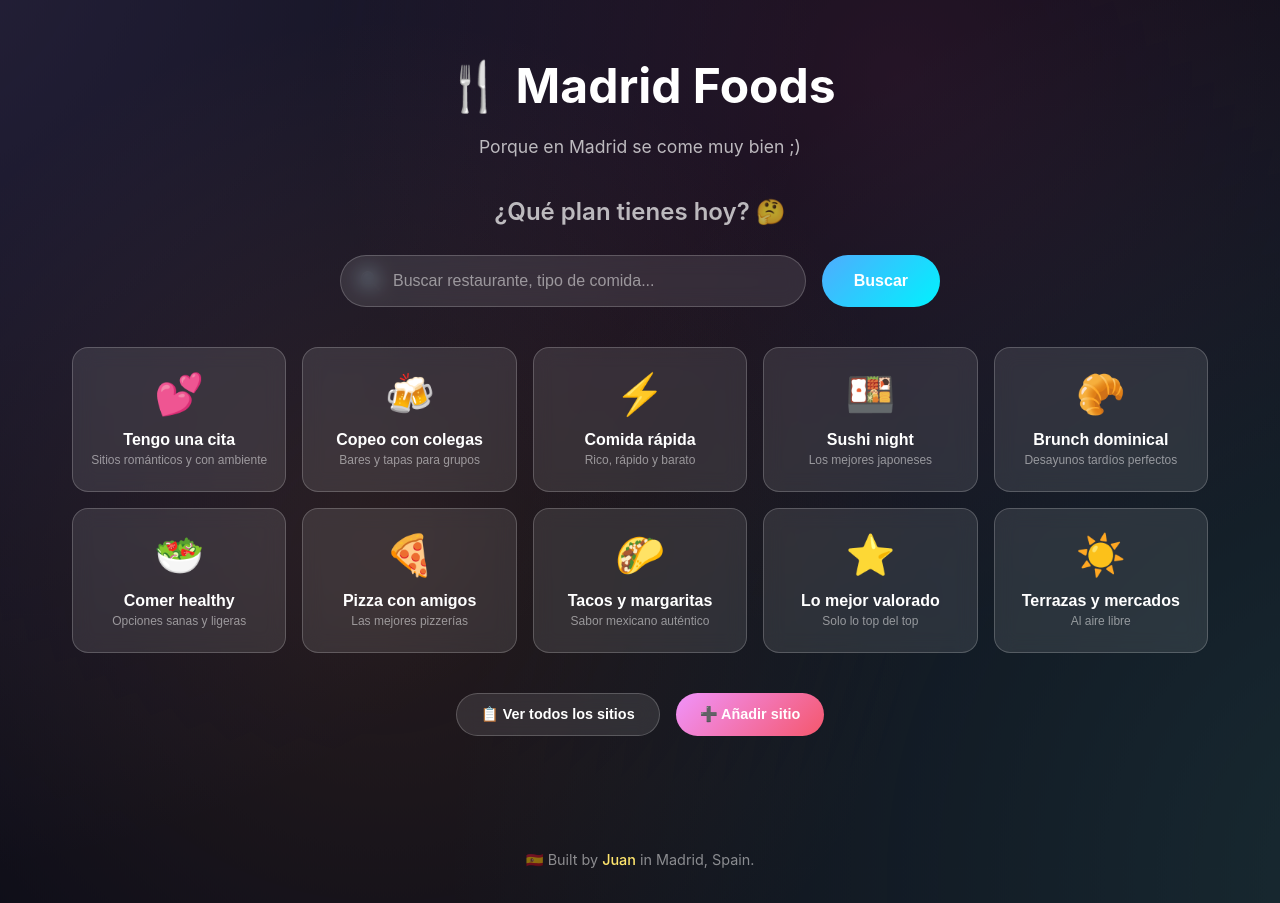
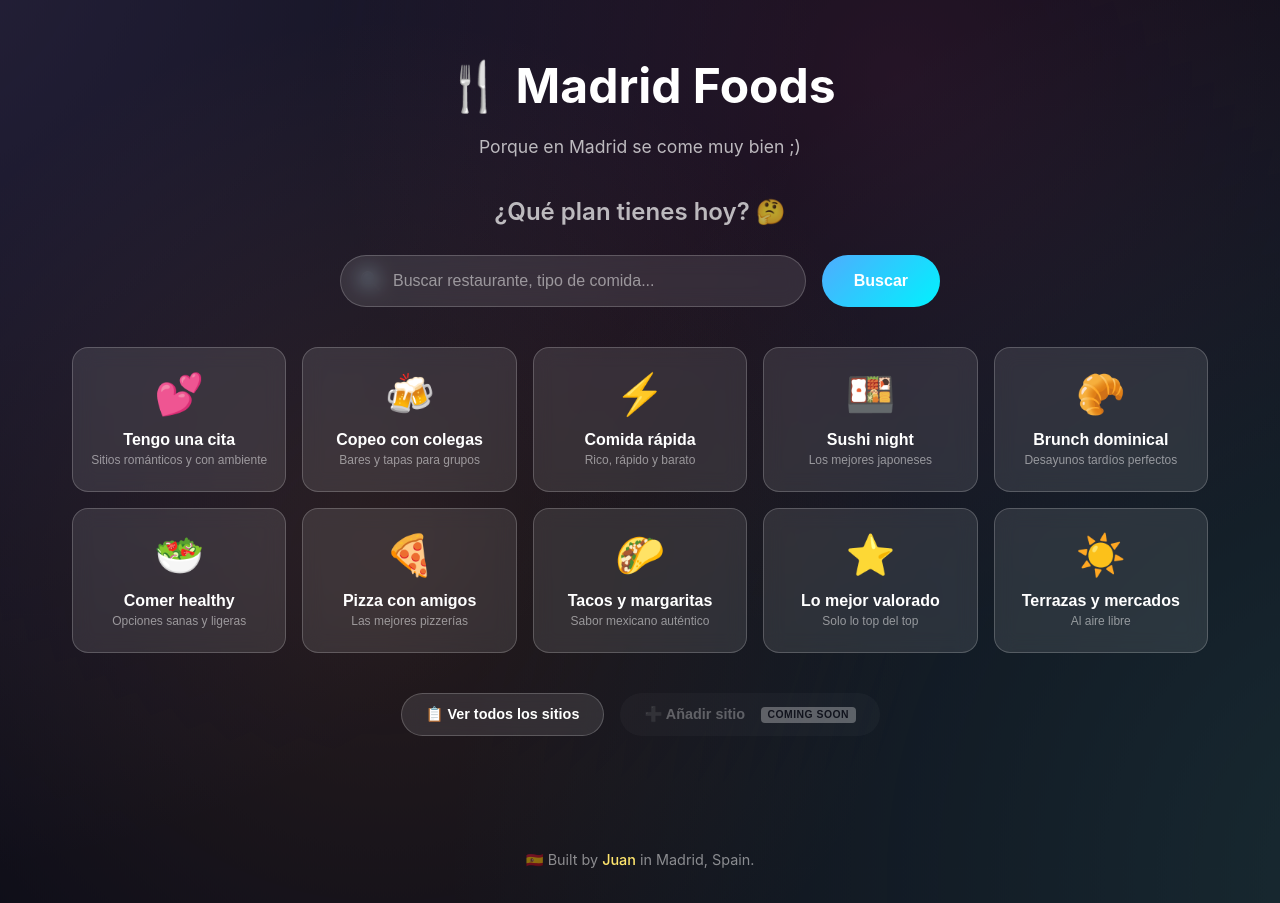
Before and after one commit to aallendez/madridfoods, a React (Vite) app: page / in a window 1280 px wide. Built offline with nearby package versions, Linux system fonts and the light colour scheme.

Commit message:
acoming soon

```diff
--- a/src/App.css
+++ b/src/App.css
@@ -367,6 +367,29 @@ input, textarea, select, button, a {
 
 .btn-cancel:hover {
   background: var(--surface-hover);
+}
+
+.btn-disabled {
+  background: var(--surface);
+  color: var(--text-muted);
+  opacity: 0.6;
+}
+
+.btn-disabled:hover {
+  transform: none;
+  box-shadow: none;
+}
+
+.coming-soon {
+  font-size: 0.65rem;
+  background: var(--text-muted);
+  color: var(--background);
+  padding: 0.15rem 0.4rem;
+  border-radius: 4px;
+  margin-left: 0.5rem;
+  text-transform: uppercase;
+  font-weight: 700;
+  letter-spacing: 0.5px;
 }
 
 /* ============================================
--- a/src/components/HomePage.jsx
+++ b/src/components/HomePage.jsx
@@ -187,10 +187,10 @@ function HomePage({ restaurants, addRestaurant }) {
               📋 Ver todos los sitios
             </button>
             <button
-              className="btn btn-primary"
-              onClick={() => setShowModal(true)}
+              className="btn btn-disabled"
+              disabled
             >
-              ➕ Añadir sitio
+              ➕ Añadir sitio <span className="coming-soon">Coming soon</span>
             </button>
           </div>
         </div>
--- a/src/components/RestaurantList.jsx
+++ b/src/components/RestaurantList.jsx
@@ -60,10 +60,10 @@ function RestaurantList({ restaurants, addRestaurant }) {
         </button>
         <h1>📍 Todos los sitios</h1>
         <button
-          className="btn btn-primary btn-sm"
-          onClick={() => setShowModal(true)}
+          className="btn btn-disabled btn-sm"
+          disabled
         >
-          ➕ Añadir
+          ➕ Añadir <span className="coming-soon">Soon</span>
         </button>
       </div>
 
```
